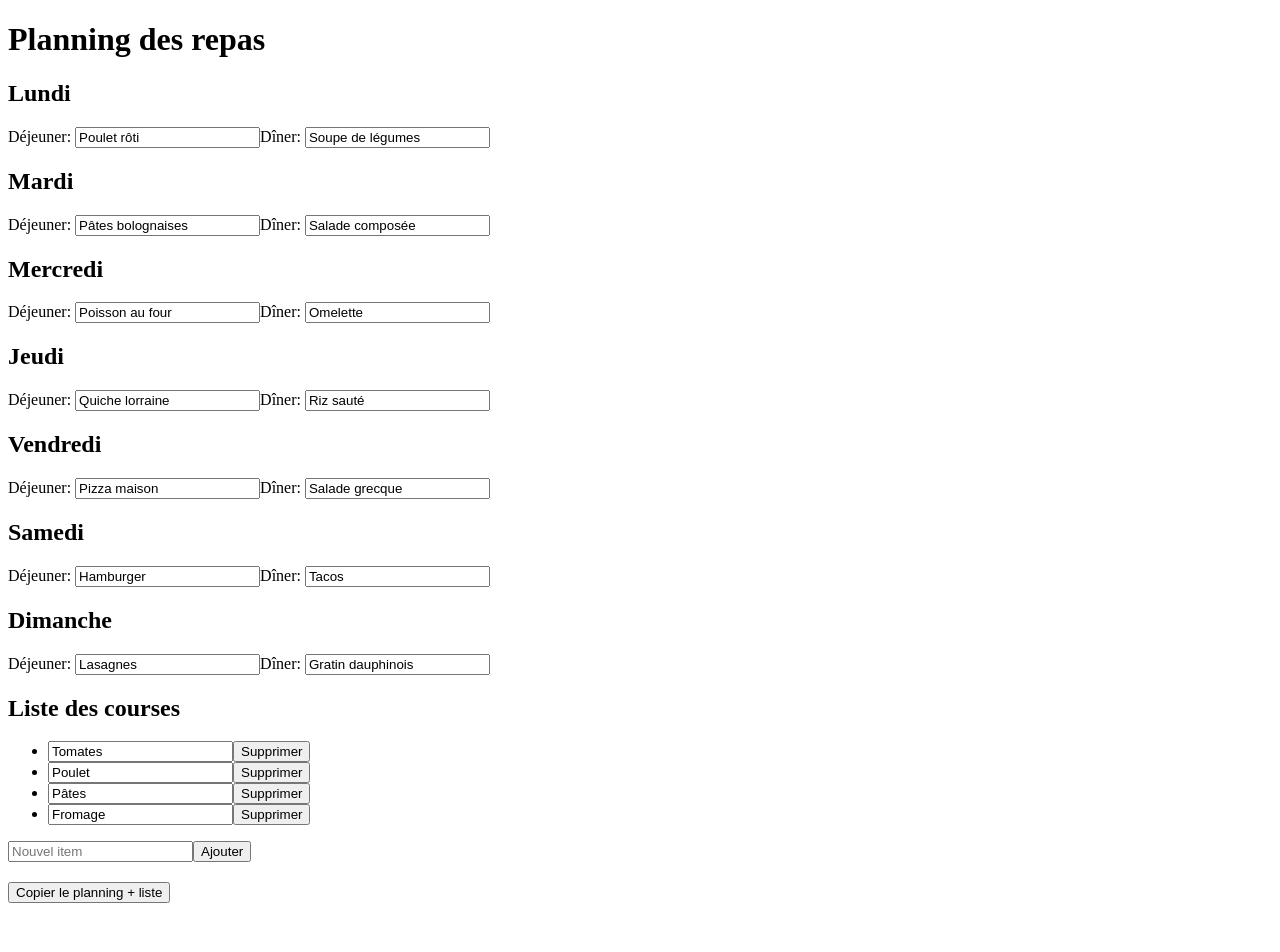
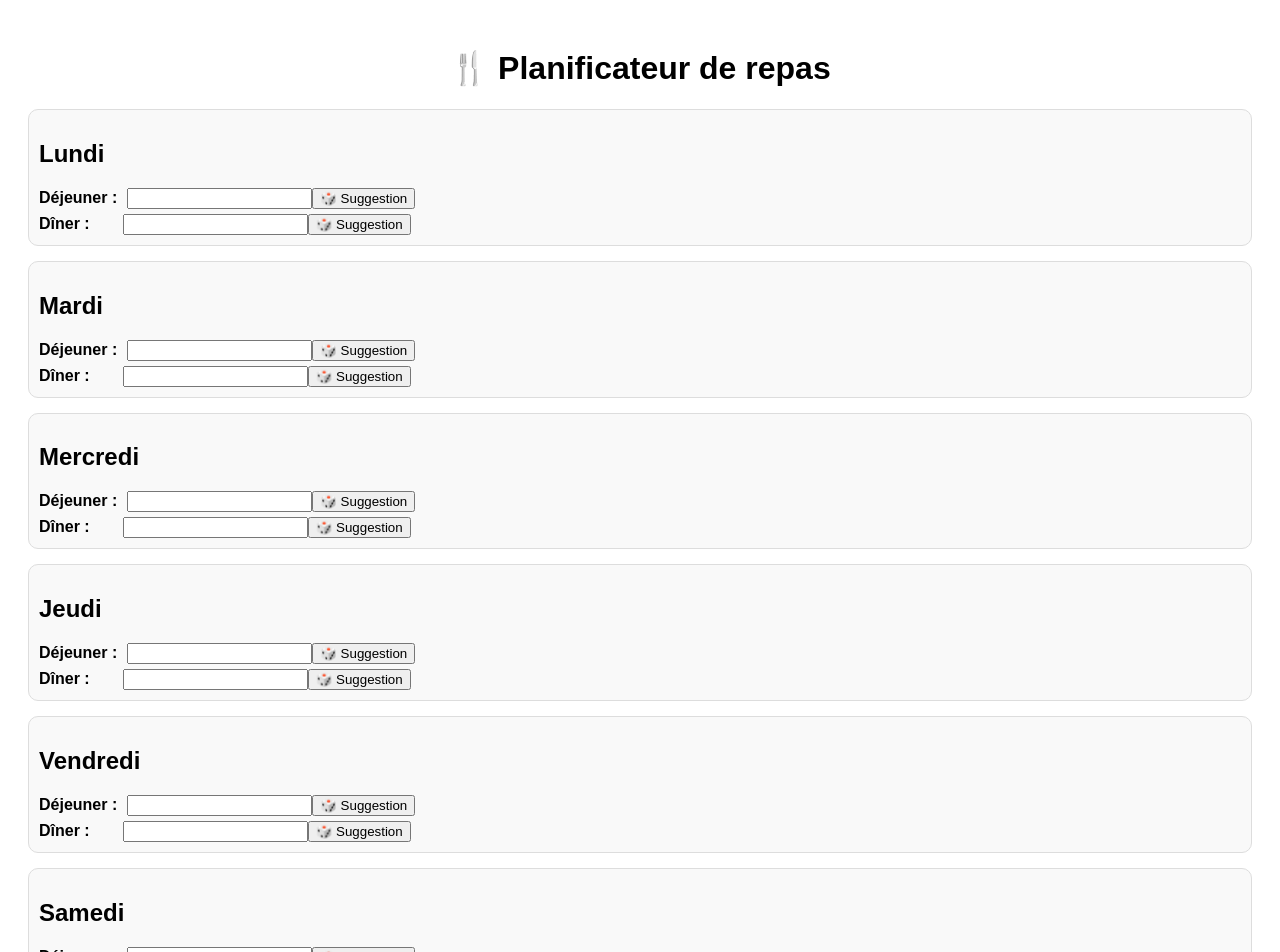
Before and after one commit to jennifergaste1-sketch/meal-planner, a React (Vite) app: page / in a window 1280 px wide. Shown: the top 952 px of the page. Before the commit the page ends 911 px from the top, so only its background shows below. Built offline with nearby package versions, Linux system fonts and the light colour scheme.

Commit message:
Mise à jour avec liste de courses modifiable

```diff
--- a/src/MealPlanner.jsx
+++ b/src/MealPlanner.jsx
@@ -1,122 +1,153 @@
-import { useState, useEffect } from "react";
+import React, { useState, useEffect } from "react";
+
+const suggestions = [
+  "Pâtes bolognaises",
+  "Salade composée",
+  "Poulet rôti",
+  "Soupe de légumes",
+  "Pizza maison",
+  "Poisson au four",
+  "Curry de légumes",
+  "Burgers maison",
+  "Tacos",
+  "Quiche lorraine",
+];
 
 export default function MealPlanner() {
-  // Récupérer les menus depuis le localStorage ou mettre par défaut
-  const savedMeals = JSON.parse(localStorage.getItem("meals")) || {
-    Lundi: { dejeuner: "Poulet rôti", diner: "Soupe de légumes" },
-    Mardi: { dejeuner: "Pâtes bolognaises", diner: "Salade composée" },
-    Mercredi: { dejeuner: "Poisson au four", diner: "Omelette" },
-    Jeudi: { dejeuner: "Quiche lorraine", diner: "Riz sauté" },
-    Vendredi: { dejeuner: "Pizza maison", diner: "Salade grecque" },
-    Samedi: { dejeuner: "Hamburger", diner: "Tacos" },
-    Dimanche: { dejeuner: "Lasagnes", diner: "Gratin dauphinois" },
+  // Charger depuis le localStorage au démarrage
+  const [meals, setMeals] = useState(() => {
+    const saved = localStorage.getItem("meals");
+    return saved
+      ? JSON.parse(saved)
+      : {
+          Lundi: { déjeuner: "", dîner: "" },
+          Mardi: { déjeuner: "", dîner: "" },
+          Mercredi: { déjeuner: "", dîner: "" },
+          Jeudi: { déjeuner: "", dîner: "" },
+          Vendredi: { déjeuner: "", dîner: "" },
+          Samedi: { déjeuner: "", dîner: "" },
+          Dimanche: { déjeuner: "", dîner: "" },
+        };
+  });
+
+  const [shoppingList, setShoppingList] = useState(() => {
+    const saved = localStorage.getItem("shoppingList");
+    return saved ? JSON.parse(saved) : [];
+  });
+
+  // Sauvegarde automatique
+  useEffect(() => {
+    localStorage.setItem("meals", JSON.stringify(meals));
+  }, [meals]);
+
+  useEffect(() => {
+    localStorage.setItem("shoppingList", JSON.stringify(shoppingList));
+  }, [shoppingList]);
+
+  // Modifier un repas
+  const handleMealChange = (day, type, value) => {
+    setMeals({
+      ...meals,
+      [day]: { ...meals[day], [type]: value },
+    });
   };
 
-  const [meals, setMeals] = useState(savedMeals);
-
-  // Liste des courses modifiable
-  const savedShoppingList = JSON.parse(localStorage.getItem("shoppingList")) || [
-    "Tomates",
-    "Poulet",
-    "Pâtes",
-    "Fromage",
-  ];
-  const [shoppingList, setShoppingList] = useState(savedShoppingList);
-  const [newItem, setNewItem] = useState("");
-
-  // Sauvegarder menus et liste de courses à chaque modification
-  useEffect(() => {
-    localStorage.setItem("meals", JSON.stringify(meals));
-    localStorage.setItem("shoppingList", JSON.stringify(shoppingList));
-  }, [meals, shoppingList]);
-
-  // Gestion des menus
-  const handleChange = (day, type, value) => {
-    setMeals((prev) => ({
-      ...prev,
-      [day]: { ...prev[day], [type]: value },
-    }));
+  // Suggestion aléatoire
+  const suggestMeal = (day, type) => {
+    const random = suggestions[Math.floor(Math.random() * suggestions.length)];
+    handleMealChange(day, type, random);
   };
 
-  // Gestion de la liste des courses
+  // Gestion de la liste de courses
   const addItem = () => {
-    if (newItem.trim() !== "") {
-      setShoppingList((prev) => [...prev, newItem.trim()]);
-      setNewItem("");
+    const item = prompt("Ajouter un ingrédient :");
+    if (item) {
+      setShoppingList([...shoppingList, { text: item, done: false }]);
     }
   };
 
-  const removeItem = (index) => {
-    setShoppingList((prev) => prev.filter((_, i) => i !== index));
+  const toggleItem = (index) => {
+    const newList = [...shoppingList];
+    newList[index].done = !newList[index].done;
+    setShoppingList(newList);
   };
 
-  const editItem = (index, value) => {
-    setShoppingList((prev) =>
-      prev.map((item, i) => (i === index ? value : item))
-    );
-  };
-
-  // Bouton partager / copier
-  const shareContent = () => {
-    let text = "📅 Planning repas\n\n";
-    for (const [day, meal] of Object.entries(meals)) {
-      text += `${day}: Déj. ${meal.dejeuner} | Dîner ${meal.diner}\n`;
-    }
-    text += "\n🛒 Liste des courses:\n";
-    shoppingList.forEach((item) => {
-      text += `- ${item}\n`;
-    });
-
-    navigator.clipboard.writeText(text)
-      .then(() => alert("Le planning et la liste ont été copiés !"))
-      .catch(() => alert("Impossible de copier dans le presse-papier"));
+  const deleteItem = (index) => {
+    setShoppingList(shoppingList.filter((_, i) => i !== index));
   };
 
   return (
+    <div style={{ padding: "20px", fontFamily: "Arial, sans-serif" }}>
+      <h1 style={{ textAlign: "center" }}>🍴 Planificateur de repas</h1>
+
+      {Object.keys(meals).map((day) => (
+        <div
+          key={day}
+          style={{
+            border: "1px solid #ddd",
+            borderRadius: "10px",
+            padding: "10px",
+            marginBottom: "15px",
+            background: "#f9f9f9",
+          }}
+        >
+          <h2>{day}</h2>
           <div>
-      <h1>Planning des repas</h1>
-      {Object.entries(meals).map(([day, meal]) => (
-        <div key={day} style={{ marginBottom: "15px" }}>
-          <h2>{day}</h2>
-          <label>Déjeuner: </label>
+            <strong>Déjeuner :</strong>
             <input
               type="text"
-            value={meal.dejeuner}
-            onChange={(e) => handleChange(day, "dejeuner", e.target.value)}
+              value={meals[day].déjeuner}
+              onChange={(e) =>
+                handleMealChange(day, "déjeuner", e.target.value)
+              }
+              style={{ marginLeft: "10px" }}
             />
-          <label>Dîner: </label>
+            <button onClick={() => suggestMeal(day, "déjeuner")}>
+              🎲 Suggestion
+            </button>
+          </div>
+          <div style={{ marginTop: "5px" }}>
+            <strong>Dîner :</strong>
             <input
               type="text"
-            value={meal.diner}
-            onChange={(e) => handleChange(day, "diner", e.target.value)}
+              value={meals[day].dîner}
+              onChange={(e) => handleMealChange(day, "dîner", e.target.value)}
+              style={{ marginLeft: "33px" }}
             />
+            <button onClick={() => suggestMeal(day, "dîner")}>
+              🎲 Suggestion
+            </button>
+          </div>
         </div>
       ))}
 
-      <h2>Liste des courses</h2>
+      <h2>🛒 Liste de courses</h2>
       <ul>
         {shoppingList.map((item, index) => (
-          <li key={index}>
+          <li key={index} style={{ marginBottom: "5px" }}>
             <input
-              type="text"
-              value={item}
-              onChange={(e) => editItem(index, e.target.value)}
+              type="checkbox"
+              checked={item.done}
+              onChange={() => toggleItem(index)}
             />
-            <button onClick={() => removeItem(index)}>Supprimer</button>
+            <span
+              style={{
+                marginLeft: "8px",
+                textDecoration: item.done ? "line-through" : "none",
+              }}
+            >
+              {item.text}
+            </span>
+            <button
+              onClick={() => deleteItem(index)}
+              style={{ marginLeft: "10px", color: "red" }}
+            >
+              ❌
+            </button>
           </li>
         ))}
       </ul>
-      <input
-        type="text"
-        placeholder="Nouvel item"
-        value={newItem}
-        onChange={(e) => setNewItem(e.target.value)}
-      />
-      <button onClick={addItem}>Ajouter</button>
-
-      <div style={{ marginTop: "20px" }}>
-        <button onClick={shareContent}>Copier le planning + liste</button>
-      </div>
+      <button onClick={addItem}>➕ Ajouter un ingrédient</button>
     </div>
   );
 }
```
Also changed, not shown: src/MealPlanner.jsx.txt. Lines whose indentation alone changed are shown as unchanged.
